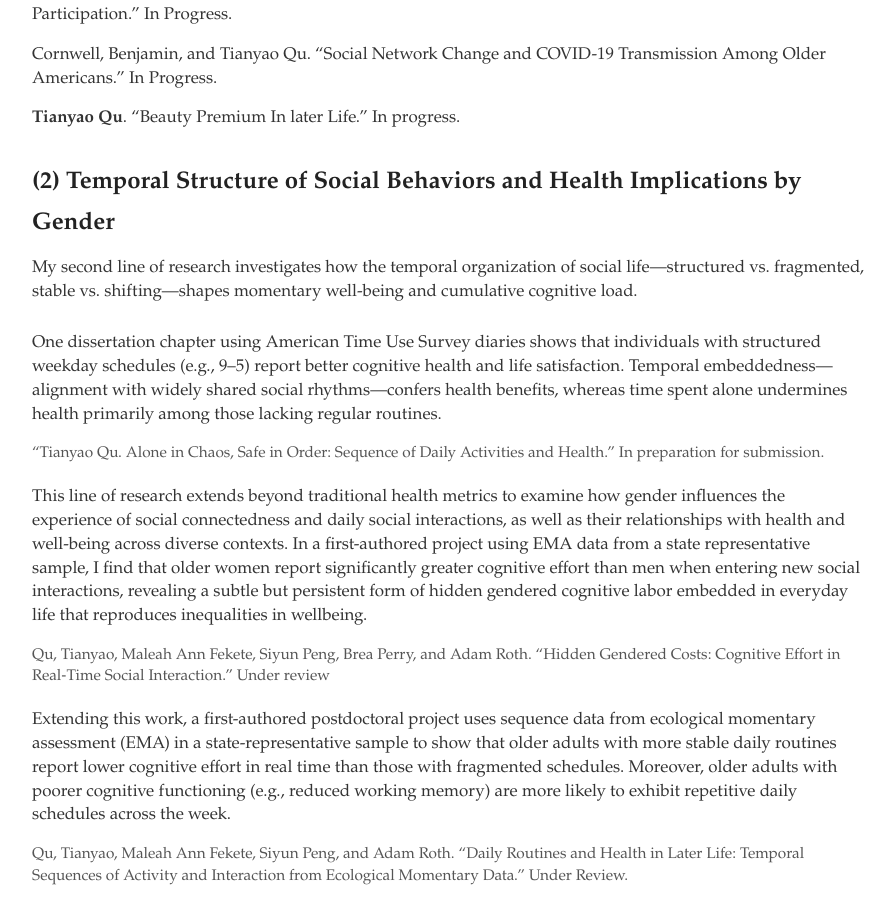
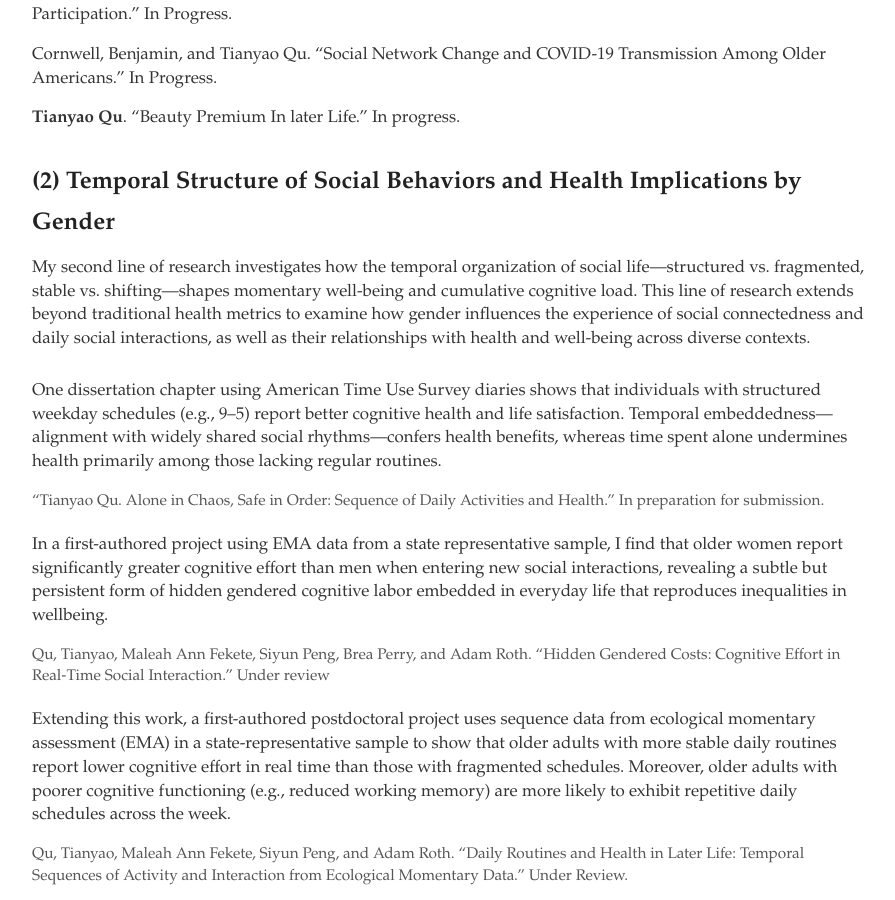
Before and after one commit to windyqu/windyqu.github.io, a Jekyll site: the page built from research/index.html, in a window 1280 px wide and 900 px high, scrolled down 1641 px. Shown: the whole window, without its empty margins (192-1087 px from the left). Built offline with Jekyll 4.4.1, drawn with Linux system fonts in a browser that asks for light colours; part of the change alters nothing that is shown.

```diff
--- a/research/index.html
+++ b/research/index.html
@@ -189,7 +189,7 @@ Cornwell, Benjamin, and Tianyao Qu. “Social Network Change and COVID-19 Transm
 
   <p>
     My second line of research investigates how the temporal organization of social life—structured vs. fragmented, stable vs. shifting—shapes
-    momentary well-being and cumulative cognitive load.
+    momentary well-being and cumulative cognitive load. This line of research extends beyond traditional health metrics to examine how gender influences the experience of social connectedness and daily social interactions, as well as their relationships with health and well-being across diverse contexts.
   </p>
 
   <div class="spacer"></div>
@@ -207,7 +207,7 @@ Cornwell, Benjamin, and Tianyao Qu. “Social Network Change and COVID-19 Transm
   <div class="spacer"></div>
 
   <p>
-  This line of research extends beyond traditional health metrics to examine how gender influences the experience of social connectedness and daily social interactions, as well as their relationships with health and well-being across diverse contexts. In a first-authored project using EMA data from a state representative sample, I find that older women report significantly greater cognitive effort than men when entering new social interactions, revealing a subtle but persistent form of hidden gendered cognitive labor embedded in everyday life that reproduces inequalities in wellbeing.
+  In a first-authored project using EMA data from a state representative sample, I find that older women report significantly greater cognitive effort than men when entering new social interactions, revealing a subtle but persistent form of hidden gendered cognitive labor embedded in everyday life that reproduces inequalities in wellbeing.
     </p>
 
     <p class="paper small-note">
```
